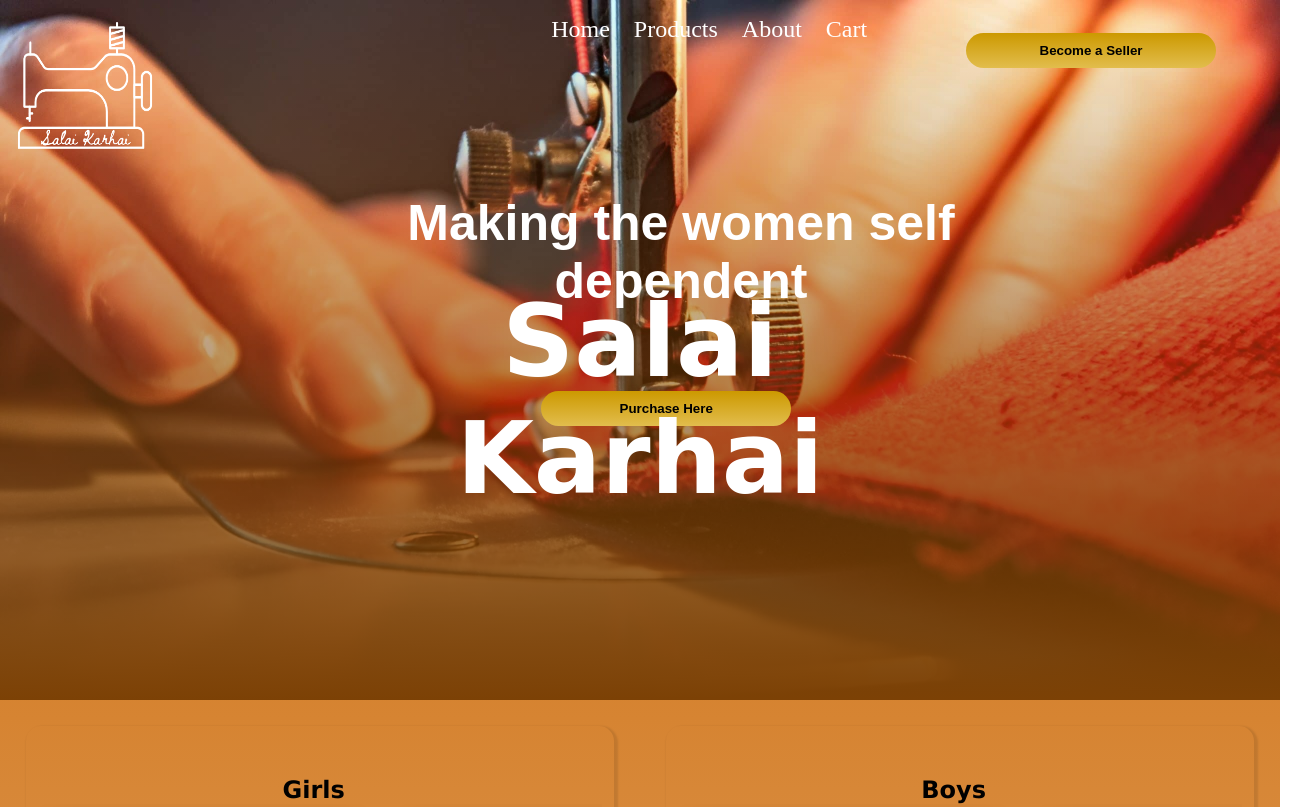
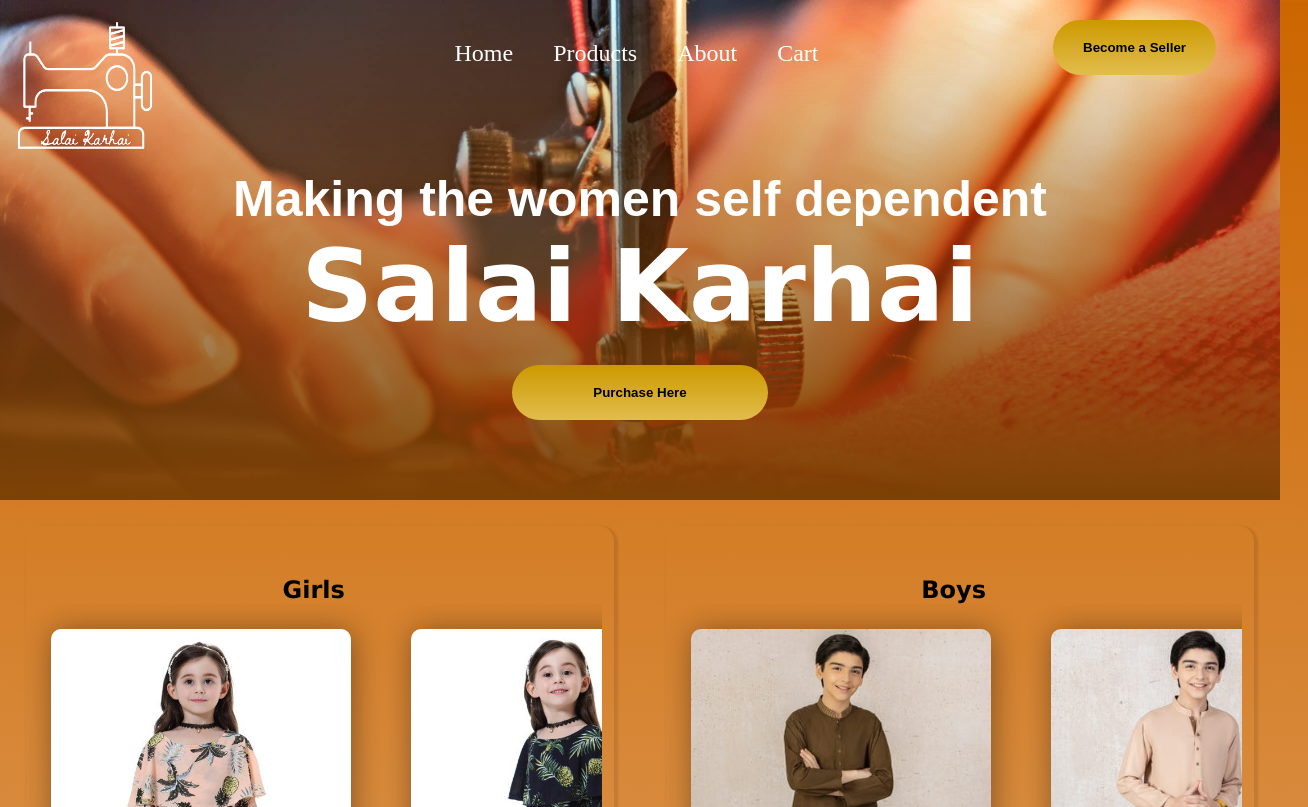
Before and after one commit to idreesahmed1257/salai-karhai, a plain HTML site: page Home.html in a window 1280 px wide. Shown: the top 807 px of the page, 1308 px wide, since content can reach past the window. Drawn offline with nearby package versions, Linux system fonts and the light colour scheme; a web font is replaced by a local one.

Commit message:
by Idrees

```diff
--- a/Home.html
+++ b/Home.html
@@ -51,6 +51,7 @@
      <body>
           <!-- ---------------------------Banner----------------->
           <div class="banner">
+               <div class="header">
                     <a href="./Home.html">
                          <div class="logo">
                               <img src="./Images/logo2.png" alt="" />
@@ -70,6 +71,7 @@
                     </div>
 
                     <button class="sellerButton Button">Become a Seller</button>
+               </div>
                <h3>Making the women self dependent</h3>
                <h1>Salai Karhai</h1>
                <button class="PuchaseButton Button">Purchase Here</button>
--- a/style.css
+++ b/style.css
@@ -5,41 +5,22 @@
      --color4: #cc6600;
      --color5: #e2bd4d;
      --white: #ffffff;
+     --grey : grey;
 }
 * {
      margin: 0;
      padding: 0;
-     /* font-family: "Harmattan", sans-serif;
-     font-size: 100%; */
 }
 
-/*-------------------------------------Navbar-------------------------------*/
-.navbar {
-     text-decoration: none;
-     margin-right: 40%;
-     transform: translate(40%, 30%);
-}
-.navbar:hover {
-     backdrop-filter: blur(100px);
-}
-.navbar > a {
-     padding-left: 20px;
-     text-decoration: none;
-     color: white;
-     font-size: 150%;
-}
-.menuicon {
-     width: 50px;
-     visibility: hidden;
-}
+/* ---------------------Commons-------------------------*/
 .Button {
      background: linear-gradient(var(--color2), var(--color5));
-     padding: 10px 0;
-     width: 250px;
+     padding: 20px 30px;
      border-radius: 30px;
      box-shadow: var(--color2);
      border: none;
      font-weight: bold;
+     margin-top: 20px;
 }
 .Button:hover {
      transform: translateY(-5px);
@@ -47,16 +28,44 @@
      transition: 0.5s;
      color: var(--white);
 }
+/*-------------------------------------Header-------------------------------*/
+.header{
+     display:flex;
+     flex-direction:row;
+     justify-content:space-between;
+     align-items: flex-start;
+}
+.logo > img {
+     width: 150px;
+     height: 150px;
+     float: left;
+     margin: 10px;
+}
+.navbar {
+     text-decoration: none;
+     margin-top: 20px;
+     display: flex;
+}
+.navbar > a {
+     padding: 20px;
+     text-decoration: none;
+     color: white;
+     font-size: 150%;
+     height: 30px;
+}
+.navbar a:hover {
+     background-color: var(--grey);
+     border-radius:20px;
+}
+.menuicon {
+     width: 50px;
+     visibility: hidden;
+}
+
 .sellerButton {
-     float: right;
      margin-right: 5%;
 }
-
-.PuchaseButton {
-     margin-top: 28%;
-     margin-left: 29%;
-}
-
+/* ----------------------Banner----------------------------*/
 .banner {
      background-image: linear-gradient(
                to bottom,
@@ -64,38 +73,32 @@
                rgb(124, 65, 5)
           ),
           url("./Images/banner1.jpeg");
-     width: 100%;
-     height: 700px;
+     /* width: 100%; */
+     height: 500px;
      background-repeat: no-repeat;
      background-size: cover;
+     display: flex;
+     flex-direction: column;
+
+}
+.banner > h3 {
+     font-family: "Stylish", sans-serif;
+     color: white;
+     text-align: center;
+     font-size: 50px;
+     user-select: none;
 }
 .banner > h1 {
      font-family: "Licorice", cursive;
      color: white;
      text-align: center;
-     top: 50%;
-     left: 50%;
-     transform: translate(-50%, -50%);
-     position: absolute;
      font-size: 100px;
      user-select: none;
 }
-.banner > h3 {
-     font-family: "Stylish", sans-serif;
-     color: white;
-     text-align: center;
-     top: 30%;
-     left: 48%;
-     transform: translate(-40%, -40%);
-     position: absolute;
-     font-size: 50px;
-     user-select: none;
-}
-.logo > img {
-     width: 150px;
-     height: 150px;
-     float: left;
-     margin: 10px;
+
+.PuchaseButton {
+    margin-left: 40%;
+     width: 20%;
 }
 
 .title {
@@ -183,7 +186,6 @@ i.arrow {
      flex-direction: row;
      justify-content: space-between;
      padding: 10px;
-     /* margin: 20px; */
 }
 .banner2-bullets{
      display: flex;
@@ -199,12 +201,7 @@ i.arrow {
      width: 40px;
      /* height: 30px; */
 }
-/* .bullets > i {
-     color: var(--white);
-     font-size: 20px;
-     margin-left: 20px;
-     margin-top: 7px;
-} */
+
 .bullets > h6{
      font-family: "Balsamiq Sans", cursive;l;
      font-size: 20px;
@@ -241,9 +238,7 @@ i.arrow {
      display: flex;
      flex-direction: row;
 }
-.location > .secondloc > i{
-     /* margin-left: 22%; */
-}
+
 /* -------------------------------------------Media Query---------------------------- */
 
 @media (min-width: 320px) and (max-width: 768px) {
```
Also changed, not shown: input.html (added, +16 -0 lines), README.md (deleted). Lines whose indentation alone changed are shown as unchanged.
